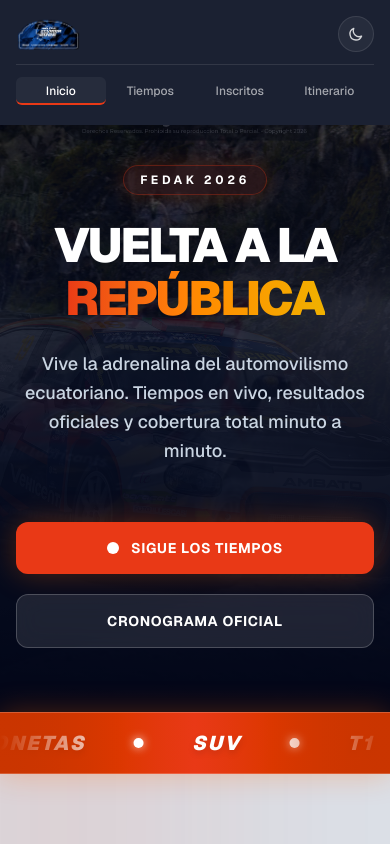
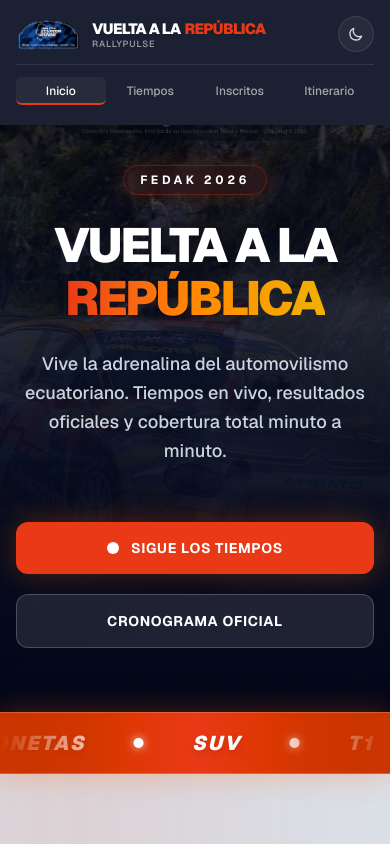
Before and after one commit to Sherman95/RallyPulse, a Next.js app: page / in a window 390 px wide. Shown: the top 844 px of the page. Built offline with nearby package versions, Linux system fonts and the light colour scheme.

Commit message:
feat: show title in mobile header

```diff
--- a/components/layout/Header.tsx
+++ b/components/layout/Header.tsx
@@ -56,11 +56,11 @@
               className="w-16 sm:w-20 h-auto object-contain relative z-10 transition-transform hover:scale-105"
             />
           </div>
-          <div className="hidden sm:block">
-            <h1 className="text-xl sm:text-2xl font-black tracking-tighter text-white uppercase leading-none drop-shadow-sm flex items-center">
-              Vuelta a la <span className="text-rally-accent ml-1.5">República</span>
+          <div className="flex flex-col pt-1 sm:pt-0">
+            <h1 className="text-[15px] sm:text-2xl font-black tracking-tighter text-white uppercase leading-none drop-shadow-sm flex items-center">
+              Vuelta a la <span className="text-rally-accent ml-1 sm:ml-1.5">República</span>
             </h1>
-            <p className="text-[10px] sm:text-xs text-white/60 font-medium tracking-widest uppercase mt-0.5">
+            <p className="text-[9px] sm:text-xs text-white/60 font-medium tracking-widest uppercase mt-0.5">
               RallyPulse
             </p>
           </div>
```
